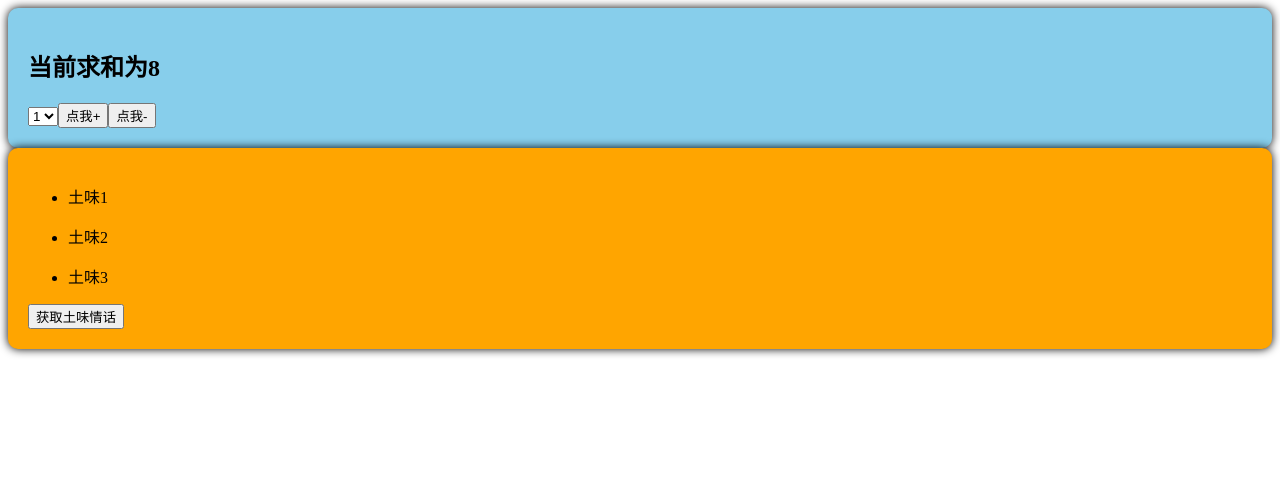
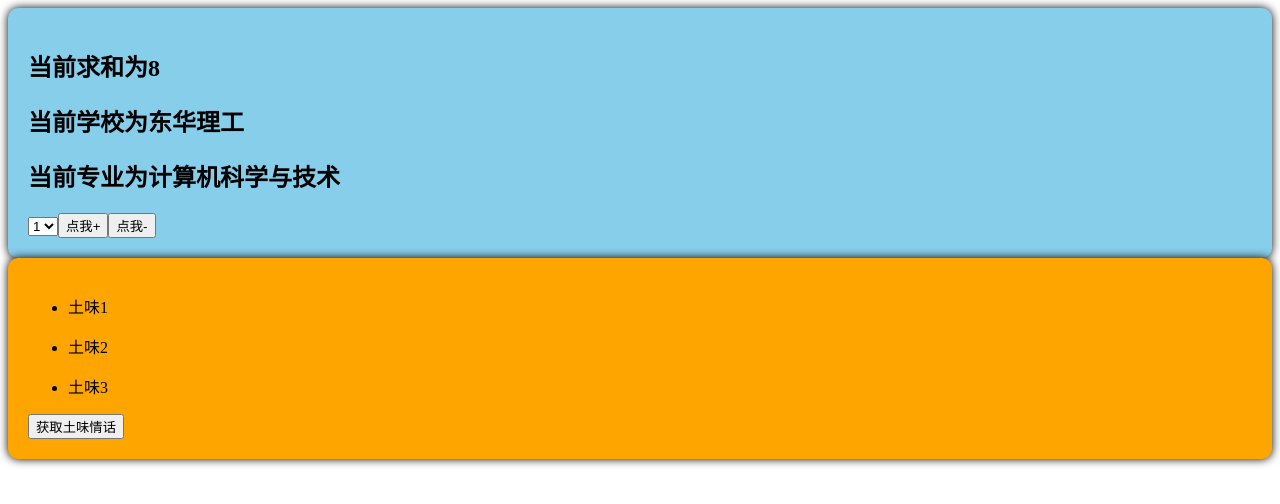
Before and after one commit to BigDragonlin/vue-demo, a Vue app: page / in a window 1280 px wide. Shown: the top 504 px of the page. Built offline with nearby package versions, Linux system fonts and the light colour scheme; the HTML template or start-up script is replaced by a standard one.

Commit message:
pinia修改数据的三种方法

```diff
--- a/src/components/Count.vue
+++ b/src/components/Count.vue
@@ -1,6 +1,8 @@
 <template>
     <div class="count">
         <h2>当前求和为{{ countStore.count }}</h2>
+        <h2>当前学校为{{ countStore.school }}</h2>
+        <h2>当前专业为{{ countStore.subject }}</h2>
         <select v-model.number="n">
             <option value="1">1</option>
             <option value="2">2</option>
@@ -18,7 +20,19 @@
 
     const n = ref(1);
     const increment = () => {
-        countStore.count += n.value;
+        //第一种修改pinia中数据的方式
+        // countStore.count += n.value;
+
+        //第二种修改pinia中数据的方式
+        // countStore.$patch({
+        //     count: countStore.count + n.value,
+        //     school: '南昌大学',
+        //     subject: '软件工程'
+        // });
+
+        //第三种修改pinia中数据的方式
+        countStore.addCount(n.value);
+
     };
     const decrement = () => {
         countStore.count -= n.value;
--- a/src/store/Count.ts
+++ b/src/store/Count.ts
@@ -1,8 +1,15 @@
 import { defineStore } from 'pinia'
 
 export const useCountStore = defineStore('count', {
+    actions: {
+        addCount(num: number) {
+            this.count += num
+        }
+    },
     // 真正存数据的地方
     state: () => ({
-        count: 8
+        count: 8,
+        school: '东华理工',
+        subject: '计算机科学与技术'
     })
 })
```
